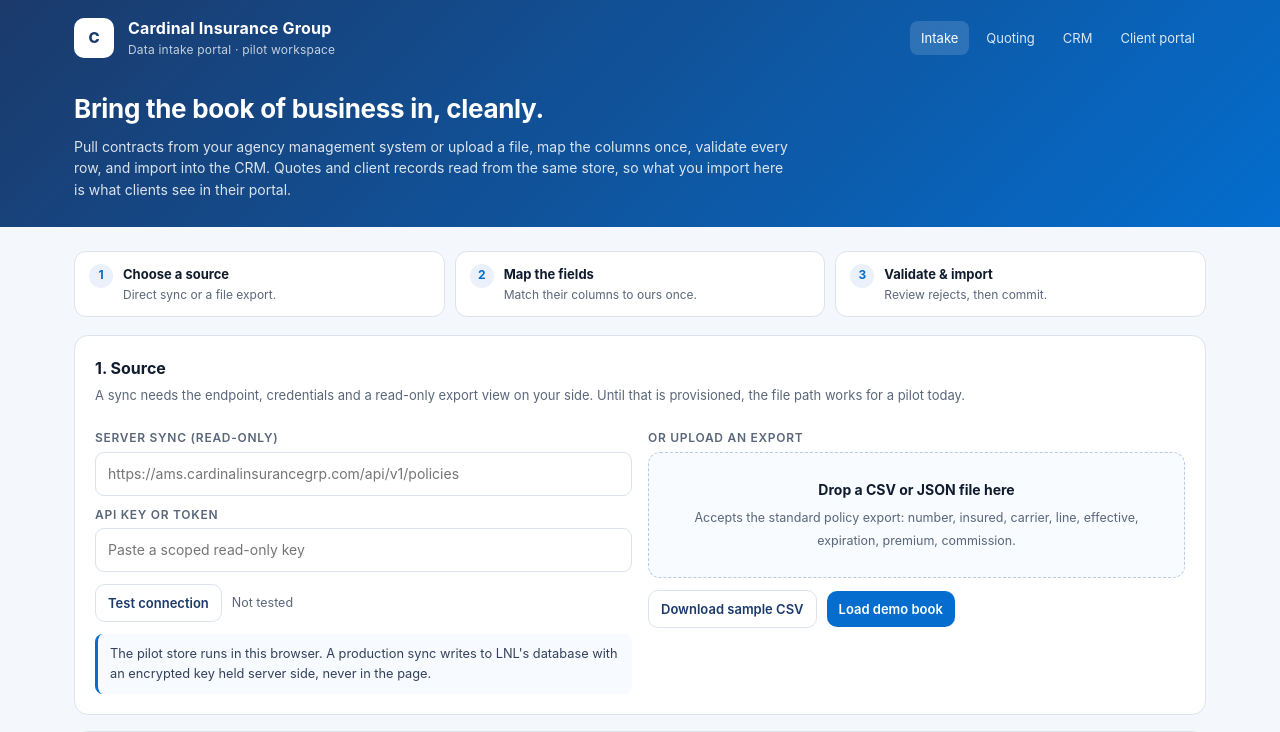
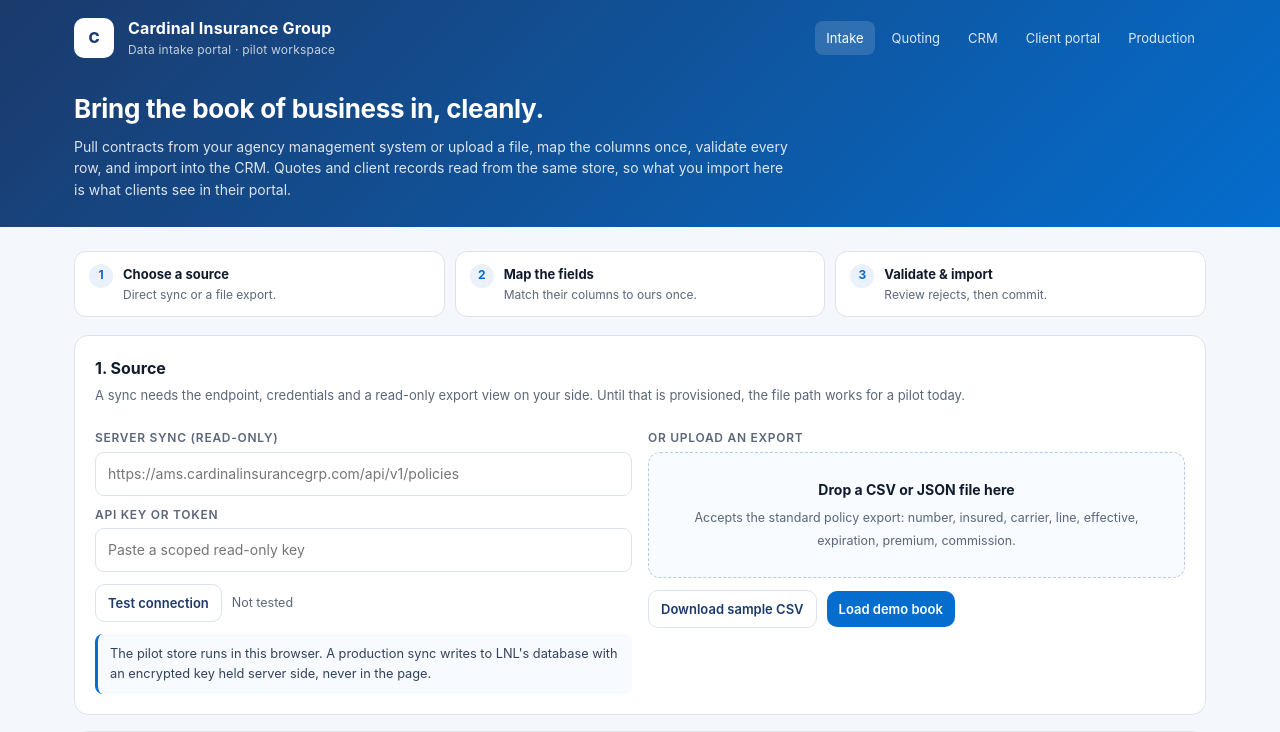
Before and after one commit to lnlsolutions/cardinal-insurance-demo, a plain HTML site: page upload.html in a window 1280 px wide. Shown: the top 732 px of the page. Drawn offline with Linux system fonts and the light colour scheme.

Commit message:
Nav: link production dashboard

```diff
--- a/upload.html
+++ b/upload.html
@@ -74,6 +74,7 @@
       <a href="quote.html">Quoting</a>
       <a href="admin.html">CRM</a>
       <a href="portal.html">Client portal</a>
+    <a href="dashboard.html">Production</a>
     </nav>
   </div>
   <div class="hero">
```
